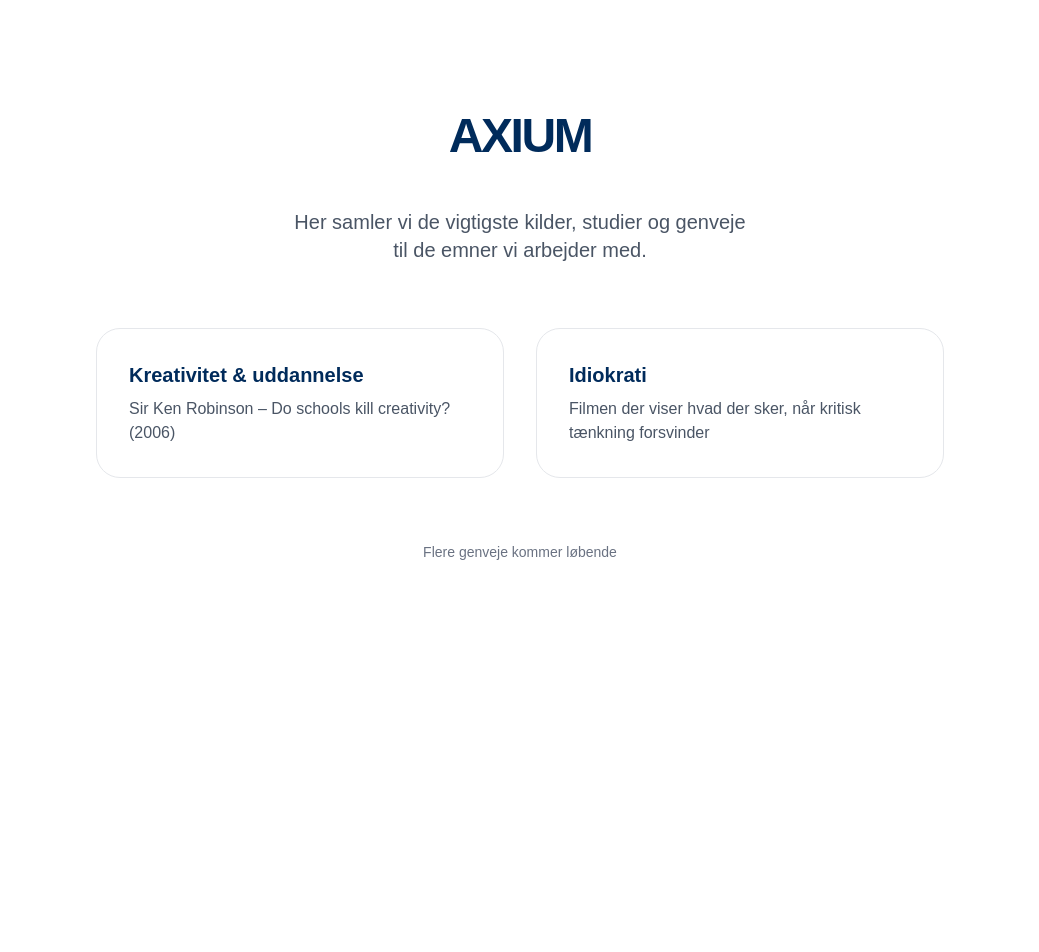
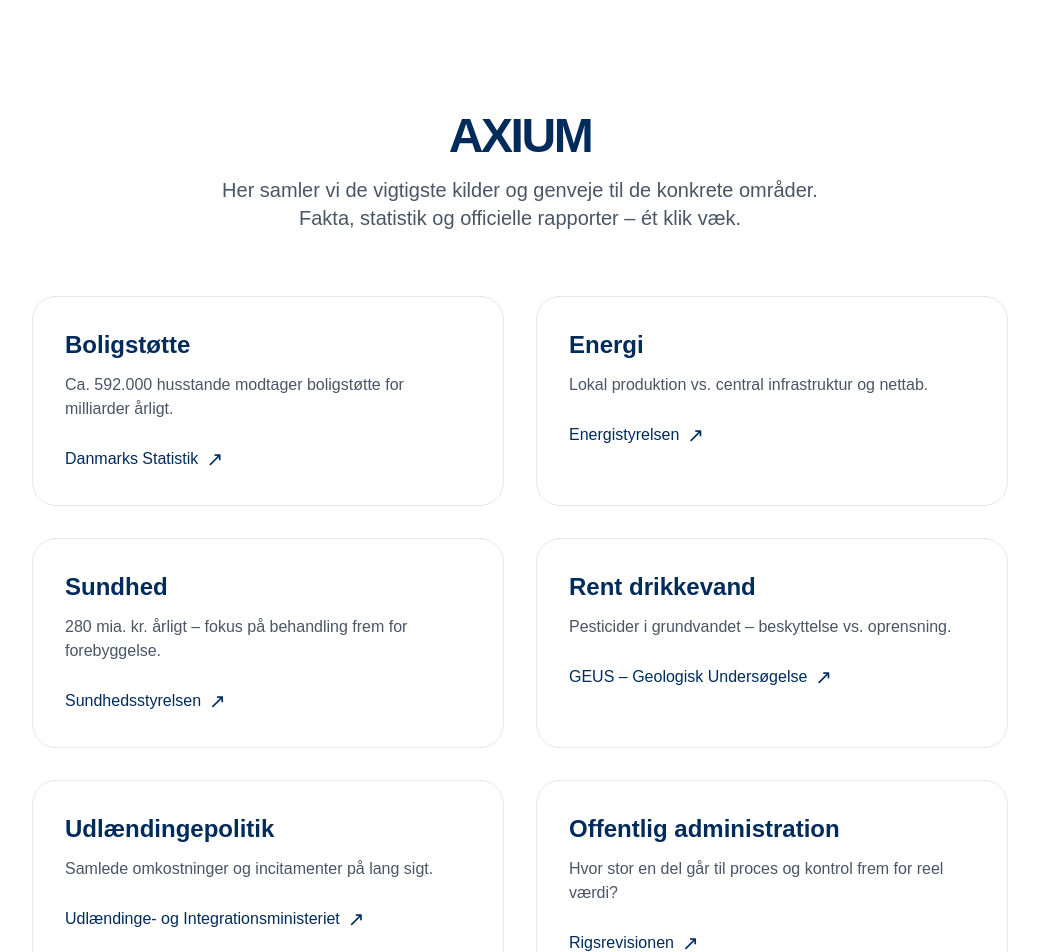
Before and after one commit to synlighed-nu/synlighed-nu-clean, a Next.js app: page /axium in a window 1280 px wide. Shown: the top 952 px of the page, without its empty margins (120-1159 px from the left). Before the commit the page ends 800 px from the top, so only its background shows below. Built offline with nearby package versions, Linux system fonts and the light colour scheme.

Commit message:
Update page.tsx

```diff
--- a/app/axium/page.tsx
+++ b/app/axium/page.tsx
@@ -1,28 +1,79 @@
 export default function AxiumPage() {
   return (
     <div className="min-h-screen bg-white text-[#002B5B] pt-28 pb-20">
-      <div className="max-w-4xl mx-auto px-6">
-        <h1 className="text-5xl font-bold tracking-tighter text-center mb-12">AXIUM</h1>
-        <p className="text-center text-xl text-gray-600 mb-16">
-          Her samler vi de vigtigste kilder, studier og genveje<br />
-          til de emner vi arbejder med.
+      <div className="max-w-5xl mx-auto px-6">
+        <h1 className="text-5xl font-bold tracking-tighter text-center mb-4">AXIUM</h1>
+        <p className="text-center text-xl text-gray-600 mb-16 max-w-2xl mx-auto">
+          Her samler vi de vigtigste kilder og genveje til de konkrete områder.<br />
+          Fakta, statistik og officielle rapporter – ét klik væk.
         </p>
 
         <div className="grid md:grid-cols-2 gap-8">
-          {/* Du kan udvide med flere kort senere */}
-          <a href="https://www.ted.com/talks/sir_ken_robinson_do_schools_kill_creativity" target="_blank" className="block bg-white border border-gray-200 hover:border-[#002B5B] rounded-3xl p-8 transition">
-            <h3 className="font-semibold text-xl mb-2">Kreativitet & uddannelse</h3>
-            <p className="text-gray-600">Sir Ken Robinson – Do schools kill creativity? (2006)</p>
+
+          {/* Boligstøtte */}
+          <a href="https://www.dst.dk/da/Statistik/emner/levevilkaar/boligforhold/boligstoette" target="_blank"
+             className="group bg-white border border-gray-200 hover:border-[#002B5B] rounded-3xl p-8 transition-all">
+            <h3 className="font-semibold text-2xl mb-3">Boligstøtte</h3>
+            <p className="text-gray-600 mb-6">Ca. 592.000 husstande modtager boligstøtte for milliarder årligt.</p>
+            <div className="text-[#002B5B] font-medium flex items-center gap-2">
+              Danmarks Statistik <span className="text-xl">↗</span>
+            </div>
           </a>
 
-          <a href="https://en.wikipedia.org/wiki/Idiocracy" target="_blank" className="block bg-white border border-gray-200 hover:border-[#002B5B] rounded-3xl p-8 transition">
-            <h3 className="font-semibold text-xl mb-2">Idiokrati</h3>
-            <p className="text-gray-600">Filmen der viser hvad der sker, når kritisk tænkning forsvinder</p>
+          {/* Energi */}
+          <a href="https://ens.dk/" target="_blank"
+             className="group bg-white border border-gray-200 hover:border-[#002B5B] rounded-3xl p-8 transition-all">
+            <h3 className="font-semibold text-2xl mb-3">Energi</h3>
+            <p className="text-gray-600 mb-6">Lokal produktion vs. central infrastruktur og nettab.</p>
+            <div className="text-[#002B5B] font-medium flex items-center gap-2">
+              Energistyrelsen <span className="text-xl">↗</span>
+            </div>
           </a>
+
+          {/* Sundhed */}
+          <a href="https://www.sst.dk/" target="_blank"
+             className="group bg-white border border-gray-200 hover:border-[#002B5B] rounded-3xl p-8 transition-all">
+            <h3 className="font-semibold text-2xl mb-3">Sundhed</h3>
+            <p className="text-gray-600 mb-6">280 mia. kr. årligt – fokus på behandling frem for forebyggelse.</p>
+            <div className="text-[#002B5B] font-medium flex items-center gap-2">
+              Sundhedsstyrelsen <span className="text-xl">↗</span>
+            </div>
+          </a>
+
+          {/* Rent drikkevand */}
+          <a href="https://www.geus.dk/" target="_blank"
+             className="group bg-white border border-gray-200 hover:border-[#002B5B] rounded-3xl p-8 transition-all">
+            <h3 className="font-semibold text-2xl mb-3">Rent drikkevand</h3>
+            <p className="text-gray-600 mb-6">Pesticider i grundvandet – beskyttelse vs. oprensning.</p>
+            <div className="text-[#002B5B] font-medium flex items-center gap-2">
+              GEUS – Geologisk Undersøgelse <span className="text-xl">↗</span>
+            </div>
+          </a>
+
+          {/* Udlændingepolitik */}
+          <a href="https://uibm.dk/" target="_blank"
+             className="group bg-white border border-gray-200 hover:border-[#002B5B] rounded-3xl p-8 transition-all">
+            <h3 className="font-semibold text-2xl mb-3">Udlændingepolitik</h3>
+            <p className="text-gray-600 mb-6">Samlede omkostninger og incitamenter på lang sigt.</p>
+            <div className="text-[#002B5B] font-medium flex items-center gap-2">
+              Udlændinge- og Integrationsministeriet <span className="text-xl">↗</span>
+            </div>
+          </a>
+
+          {/* Offentlig administration */}
+          <a href="https://rigsrevisionen.dk/" target="_blank"
+             className="group bg-white border border-gray-200 hover:border-[#002B5B] rounded-3xl p-8 transition-all">
+            <h3 className="font-semibold text-2xl mb-3">Offentlig administration</h3>
+            <p className="text-gray-600 mb-6">Hvor stor en del går til proces og kontrol frem for reel værdi?</p>
+            <div className="text-[#002B5B] font-medium flex items-center gap-2">
+              Rigsrevisionen <span className="text-xl">↗</span>
+            </div>
+          </a>
+
         </div>
 
-        <div className="text-center mt-16">
-          <p className="text-sm text-gray-500">Flere genveje kommer løbende</p>
+        <div className="text-center mt-16 text-sm text-gray-500">
+          Flere genveje og dybdegående kilder tilføjes løbende
         </div>
       </div>
     </div>
```
